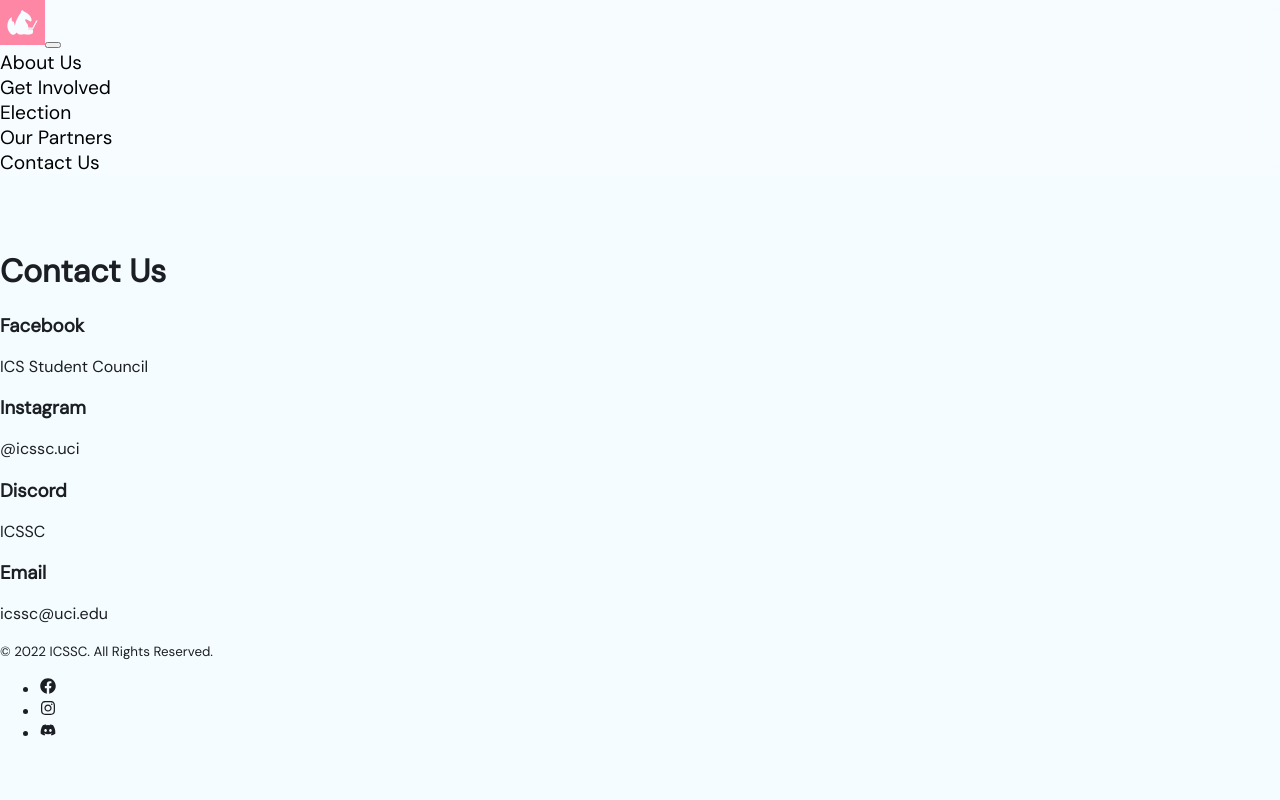
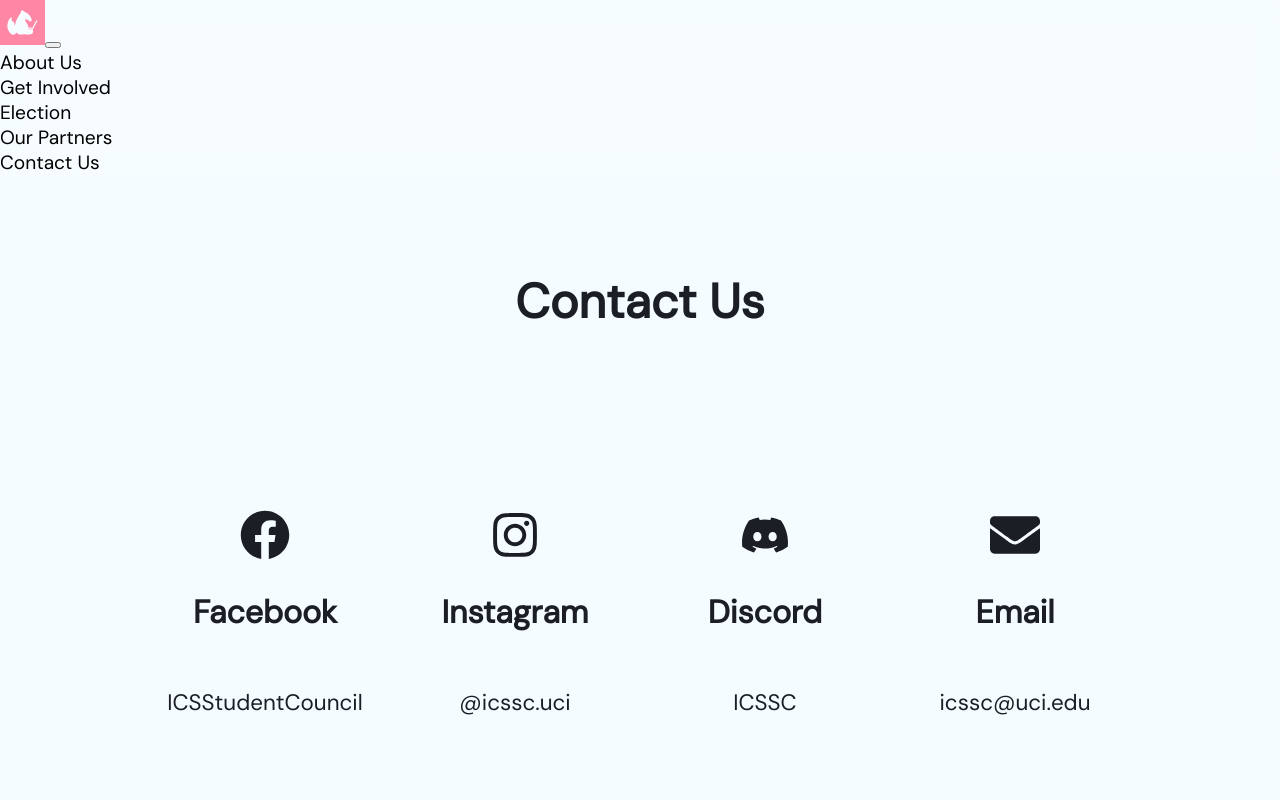
Before and after one commit to icssc/icssc-website, a Next.js app: page /contacts in a window 1280 px wide. Shown: the top 800 px of the page. Built offline with nearby package versions, Linux system fonts and the light colour scheme.

Commit message:
Contact page

```diff
--- a/components/navbar.js
+++ b/components/navbar.js
@@ -2,7 +2,7 @@
 
 export default function NavBar() {
     return (
-        <Navbar variant="dark" fixed="top" expand="lg" style={{ backgroundColor: "#ffffff2e", backdropFilter: "blur(8px)",WebkitBackdropFilter:"blur(11.5px)",
+        <Navbar variant="light" fixed="top" expand="lg" style={{ backgroundColor: "#ffffff2e", backdropFilter: "blur(8px)",WebkitBackdropFilter:"blur(11.5px)",
         msFilter:"blur(11.5px)"}}>
             <Navbar.Brand href="/index">
                 <img
--- a/pages/contacts.js
+++ b/pages/contacts.js
@@ -1,28 +1,35 @@
-import ContactsJSON from '../assets/data/contacts.json';
-import { Row, Col } from 'react-bootstrap';
+import { Container } from 'react-bootstrap';
+import { FaDiscord, FaFacebook, FaInstagram, FaEnvelope } from "react-icons/fa";
+import styles from '/styles/Contact.module.scss';
 
-function Contact(props) {
-  const {media, name, src} = props;
-  return (
-    <Col md={2}>
-      <h3 className="h5">{media}</h3>
-      <p className=""><a href={src}>{name}</a></p>
-    </Col>
-  )
-}
+
 
 export default function Contacts() {
   return (
-    <>
-      <div>
-        <h1>Contact Us</h1>
-      </div>
-      <main role="main">
-        <Row className="text-center justify-content-sm-center">
-          {ContactsJSON.map(contact => <Contact {...contact}/>)}
-        </Row>
-      </main>
-
-    </>
+    <Container>
+        <h1 className={styles.title}>Contact Us</h1>
+        <div className={styles.contactContainer}>
+          <div className={styles.contactCard}>
+            <FaFacebook size={50} />
+            <h3 className="h5">Facebook</h3>
+            <p className=""><a href="https://www.facebook.com/ICSStudentCouncil/">ICSStudentCouncil</a></p>
+          </div>
+          <div className={styles.contactCard}>
+            <FaInstagram size={50} />
+            <h3 className="h5">Instagram</h3>
+            <p className=""><a href= "https://www.instagram.com/icssc.uci/">@icssc.uci</a></p>
+          </div>
+          <div className={styles.contactCard}>
+            <FaDiscord size={50} />
+            <h3 className="h5">Discord</h3>
+            <p className=""><a href="https://discord.gg/c4t5dGcM9S">ICSSC</a></p>
+          </div>
+          <div className={styles.contactCard}>
+            <FaEnvelope size={50} />
+            <h3 className="h5">Email</h3>
+            <p className=""><a href="mailto:icssc@uci.edu">icssc@uci.edu</a></p>
+          </div>
+        </div>
+    </Container>
   )
 }
--- /dev/null
+++ b/styles/Contact.module.scss
@@ -0,0 +1,29 @@
+@import 'styles/variables';
+
+.title {
+    font-size: 3rem;
+    font-weight: 800;
+    text-align: center;
+    transform: translateY(20px);
+}
+
+.contactContainer {
+    display: flex;
+    justify-content: center;
+    flex-direction: row;
+    flex-wrap: wrap;
+    min-height: calc(100vh - 240px);
+    align-content: center;
+
+}
+
+.contactCard {
+    display: flex;
+    flex-direction: column;
+    flex-wrap: wrap;
+    text-align: center;
+    align-items: center;
+    width: 250px;
+    h3 {font-size: 2rem;}
+    p {font-size: 1.4rem;}
+}
```
